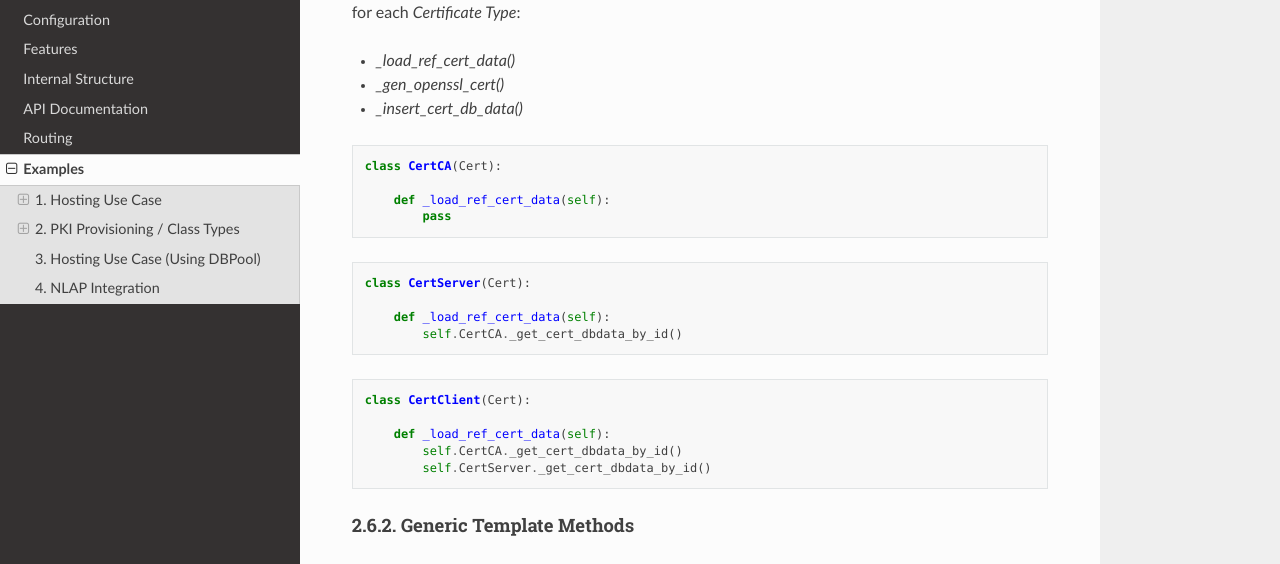
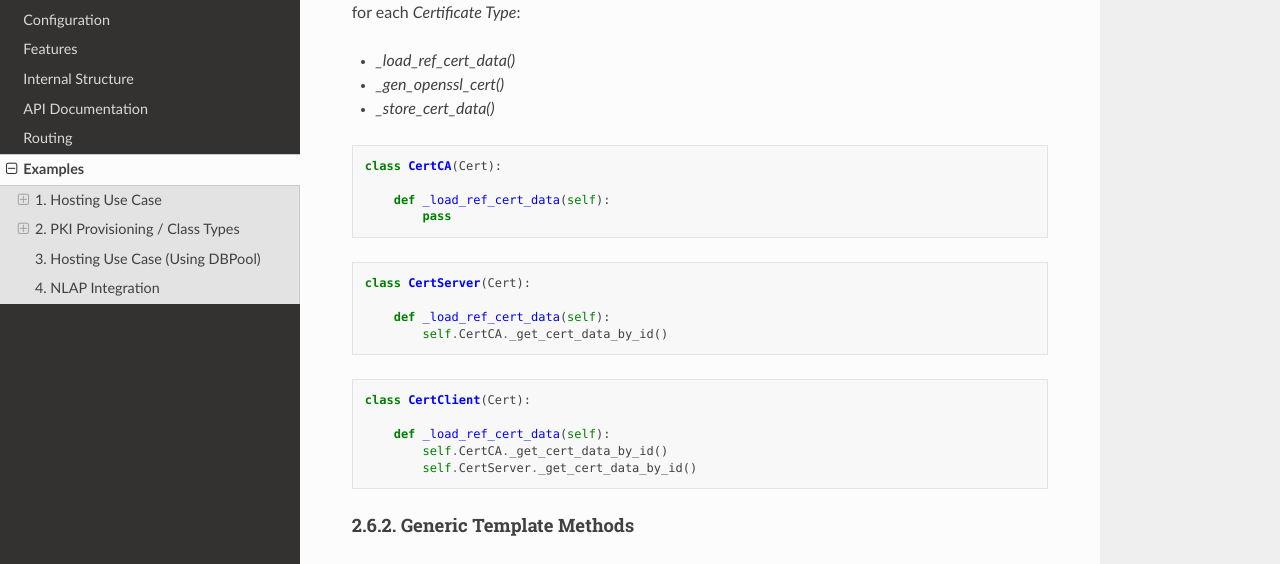
Before and after one commit to clauspruefer/python-micro-esb, a Sphinx documentation site: the page built from doc/source/examples.rst, in a window 1280 px wide and 900 px high, scrolled down 13480 px. Shown: the part 159-723 px from the top of the window. Built offline with Sphinx 7.4.7 and the Read the Docs theme 3.1.0, drawn with Linux system fonts in a browser that asks for light colours.

Commit message:
Update documentation: fix method names in examples.rst and enhance example 01 README
Co-authored-by: clauspruefer <17313789+clauspruefer@users.noreply.github.com>

```diff
--- a/doc/source/examples.rst
+++ b/doc/source/examples.rst
@@ -547,7 +547,7 @@ The "Cert" base class provides three private abstract methods because the proces
 
 - `_load_ref_cert_data()`
 - `_gen_openssl_cert()`
-- `_insert_cert_db_data()`
+- `_store_cert_data()`
 
 .. code-block:: python
 
@@ -561,15 +561,15 @@ The "Cert" base class provides three private abstract methods because the proces
     class CertServer(Cert):
 
         def _load_ref_cert_data(self):
-            self.CertCA._get_cert_dbdata_by_id()
+            self.CertCA._get_cert_data_by_id()
 
 .. code-block:: python
 
     class CertClient(Cert):
 
         def _load_ref_cert_data(self):
-            self.CertCA._get_cert_dbdata_by_id()
-            self.CertServer._get_cert_dbdata_by_id()
+            self.CertCA._get_cert_data_by_id()
+            self.CertServer._get_cert_data_by_id()
 
 2.6.2. Generic Template Methods
 -------------------------------
```
Also changed, not shown: example/01-hosting-use-case/README.md.
